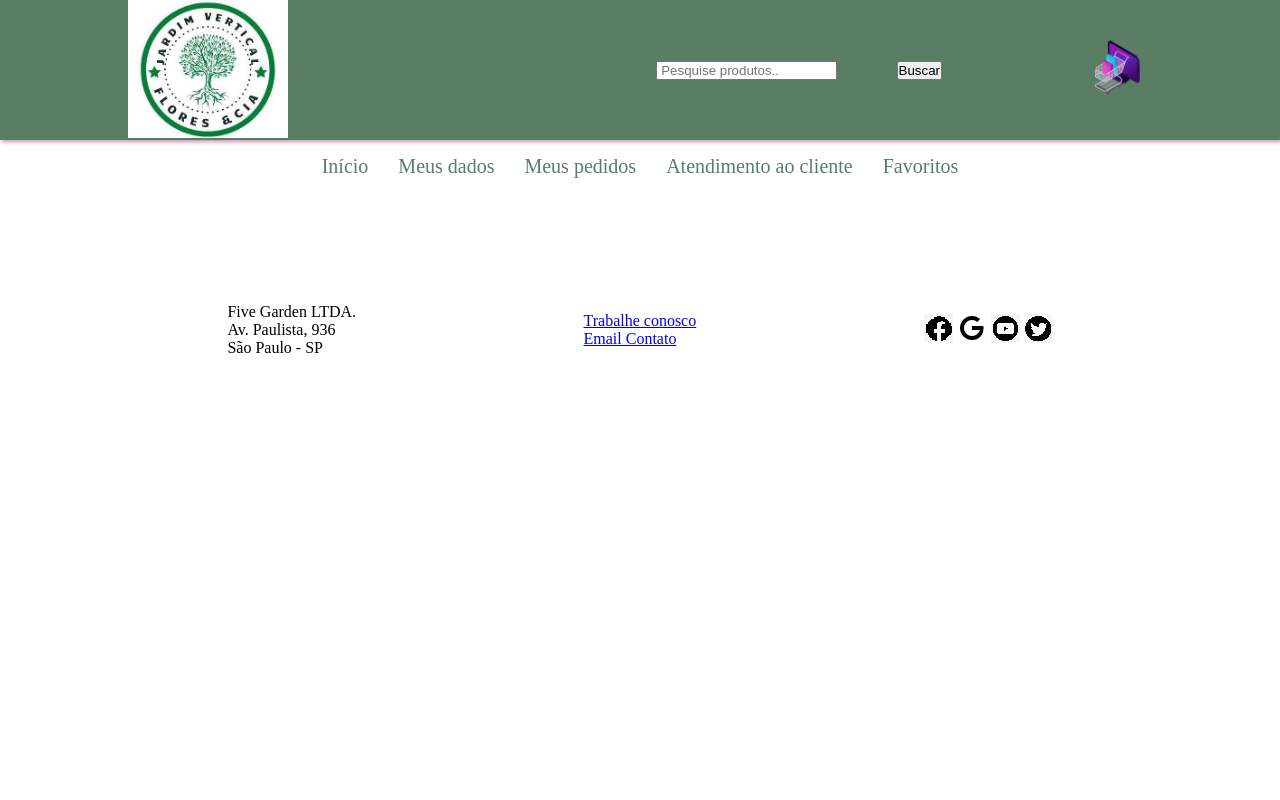
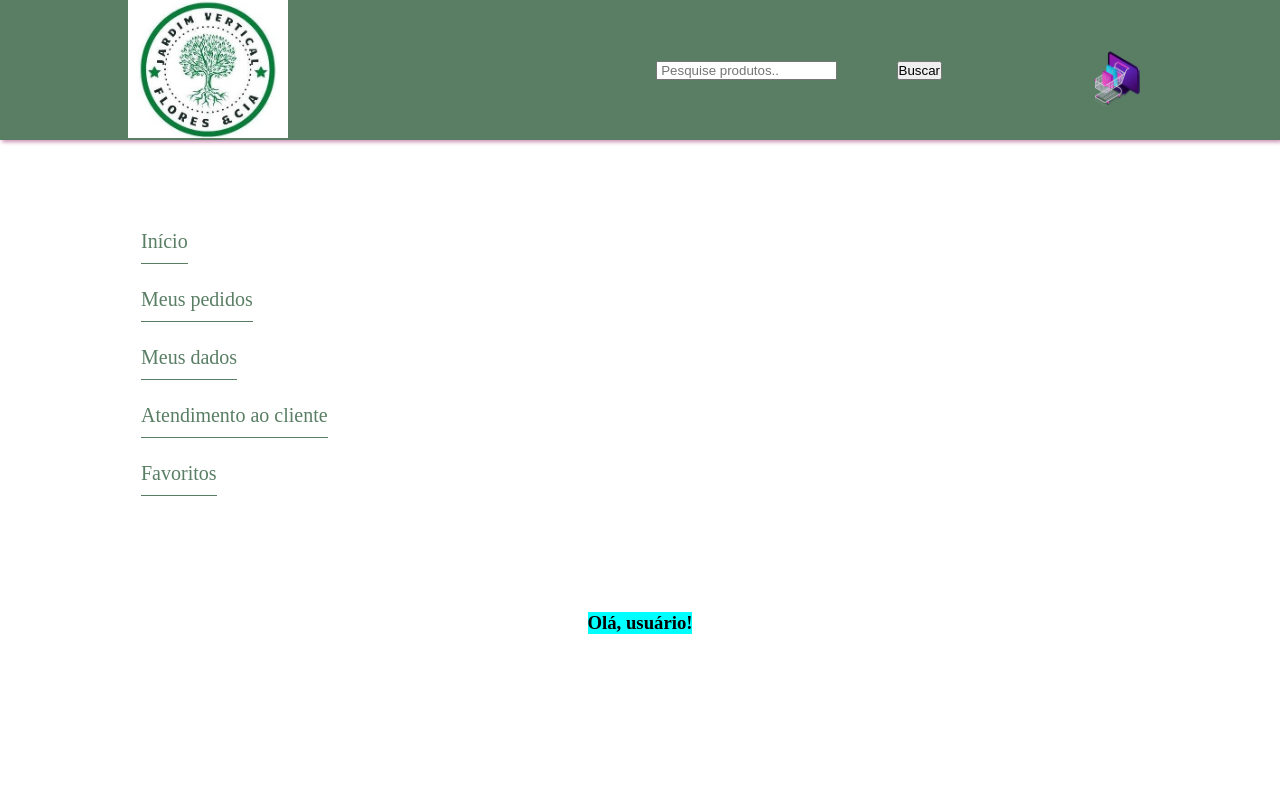
Before and after one commit to dh-pi-grupo5/grupo5, a website: page views/painel-usuario.html in a window 1280 px wide. Shown: the top 800 px of the page. Drawn offline with Linux system fonts and the light colour scheme.

Commit message:
Adicionando icones ao projeto e alterando o html e css do painel

```diff
--- a/public/css/painel-usuario.css
+++ b/public/css/painel-usuario.css
@@ -48,8 +48,9 @@
 
 .active {
     color: #fff;
-    padding: 15px;
-    border-radius: 10px;
+    padding-bottom: 10px;
+    /* padding-left: 10px; */
+    /* border-radius: 10px; */
 }
 
 /* ::placeholder {
@@ -219,9 +220,13 @@ body main {
 
 /*CSS DO PAINEL DE USUARIO*/
 body .nav-user {
-    display: flex;
-    align-items: center;
+    display: inline-flex;
+    flex-direction: column;
+    align-items: flex-start;
     justify-content: center;
+    position: relative;
+    left: 75px;
+    padding: 66px;
 
     /* background-color: rgb(48, 148, 115); */
 }
@@ -230,6 +235,17 @@ body .nav-user a {
     font-size: 20px;
     color: var(--color-green3);
     text-decoration: none;
+
+}
+
+body .nav-user a:hover{
+    transform: scale(1.1);
+}
+
+.nav-user a,
+ a + a{
+    padding-top: 24px;
+    border-bottom: 1px solid var(--color-green3);
 }
 
 footer {
@@ -239,6 +255,12 @@ footer {
     align-content: center;
     justify-content: space-evenly;
     align-items: center;
-    margin-top: 60px;
+    position: relative;
+    top: 289px;
 
 }
+
+main .painel-ola{
+    background-color: aqua;
+
+}
--- a/views/painel-usuario.html
+++ b/views/painel-usuario.html
@@ -38,8 +38,8 @@
 
     <div class="nav-user">
         <a href="/login" class="active">Início</a>
+        <a href="/login" class="active">Meus pedidos</a>
         <a href="/login" class="active">Meus dados</a>
-        <a href="/login" class="active">Meus pedidos</a>
         <a href="/login" class="active">Atendimento ao cliente</a>
         <a href="/login" class="active">Favoritos</a>
     </div>
@@ -47,6 +47,11 @@
 
 
     <main>
+        <div class="painel-ola">
+            <h3>
+                Olá, usuário!
+            </h3>
+        </div>
 
     </main>
 
```
Also changed, not shown: public/img/icons/headphone.png (added), public/img/icons/heart.png (added), public/img/icons/trolley.png (added), public/img/icons/user.png (added).
